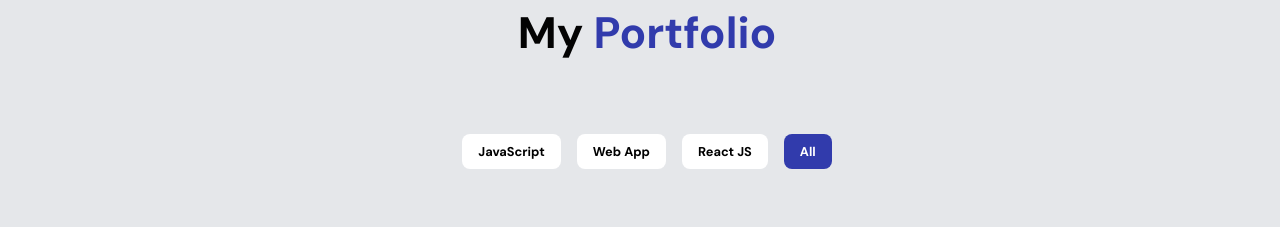
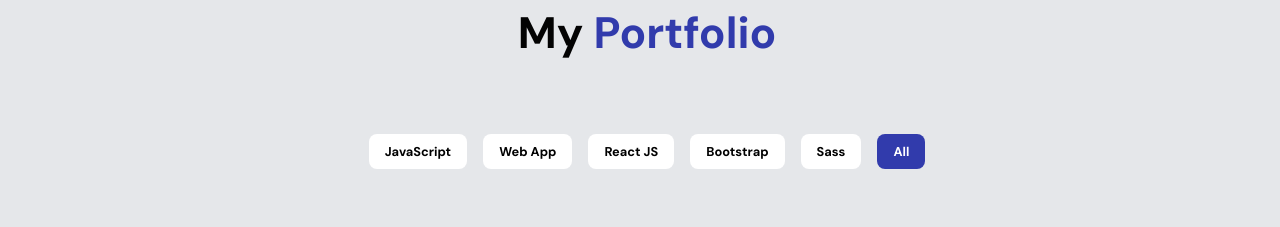
Before and after one commit to Atefeh-Masoumi/Atefeh-portfolio-website, a React (Create React App) app: page / in a window 1280 px wide. Shown: the part 1660-1887 px from the top of the page. Built offline with nearby package versions, Linux system fonts and the light colour scheme.

Commit message:
2 tags added

```diff
--- a/src/container/Work/Work.jsx
+++ b/src/container/Work/Work.jsx
@@ -37,7 +37,7 @@ const Work = () => {
         <>
             <h2 className="head-text">My <span> Portfolio </span> <br /></h2>
             <div className="app__work-filter">
-            {['JavaScript', 'Web App', 'React JS', 'All'].map((item, index) => (
+            {['JavaScript', 'Web App', 'React JS','Bootstrap',"Sass",'All'].map((item, index) => (
             <div
             key={index}
             onClick={() => handleWorkFilter(item)}
--- a/src/container/Work/data.js
+++ b/src/container/Work/data.js
@@ -17,7 +17,7 @@ export const works =[
     description: "This Restaurant website is implemented with javascript,bootstrap, ajax,Json ",
     imgUrl: images.bistro,
     projectLink: "https://chinese-bistro.vercel.app/",
-    tags: ["JavaScript", "All"],
+    tags: ["JavaScript","Bootstrap", "All"],
     title: "Chinese Bistro Website ",
     },
     {
@@ -26,7 +26,7 @@ export const works =[
     description: " My portfolio UI created using React JS, Sass",
     imgUrl: images.portfolio,
     projectLink: "https://atefeh-portfolio-website.vercel.app/",
-    tags: ["React JS", "All"],
+    tags: ["React JS","Sass", "All"],
     title: "Portfolio Website ",
     },
     {
```
